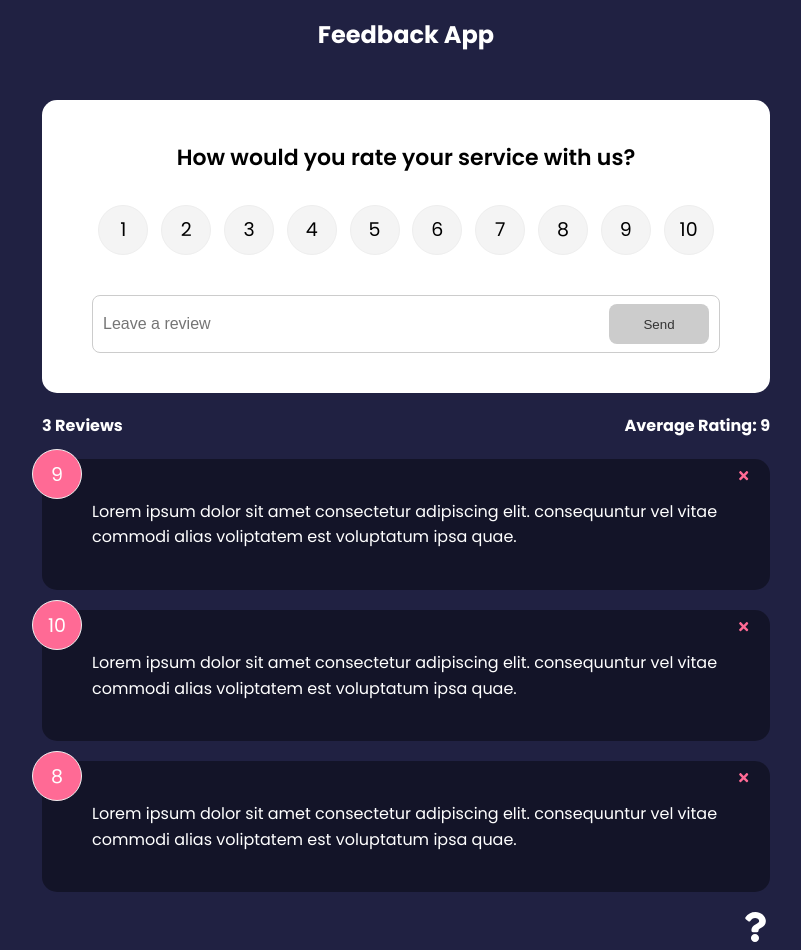
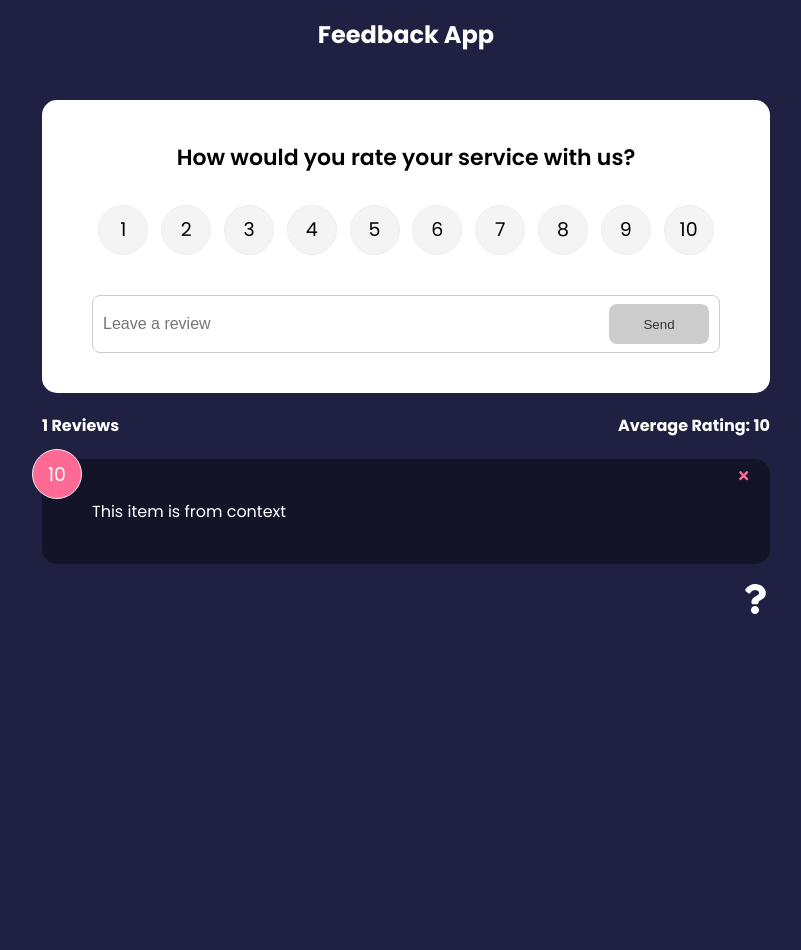
Before and after one commit to arakhm6/feedback-app, a React (Create React App) app: page / in a window 1280 px wide. Shown: the whole page, without its empty margins (234-1035 px from the left). After the commit the page ends 800 px from the top, so only its background shows below. Built offline with nearby package versions, Linux system fonts and the light colour scheme.

Commit message:
global state with the useContext

```diff
--- a/src/App.js
+++ b/src/App.js
@@ -36,11 +36,8 @@
               element={
                 <>
                   <FeedbackForm handleAdd={addFeedback} />
-                  <FeedbackStats feedback={feedback} />
-                  <FeedbackList
-                    feedback={feedback}
-                    handleDelete={deleteFeedback}
-                  />
+                  <FeedbackStats />
+                  <FeedbackList handleDelete={deleteFeedback} />
                 </>
               }
             ></Route>
--- a/src/components/FeedbackList.js
+++ b/src/components/FeedbackList.js
@@ -1,8 +1,11 @@
+import { useContext } from "react";
 import { motion, AnimatePresence } from "framer-motion";
-import PropTypes from "prop-types";
 import FeedbackItem from "./FeedbackItem";
+import FeedbackContext from "../context/FeedbackContext";
 
-function FeedbackList({ feedback, handleDelete }) {
+function FeedbackList({ handleDelete }) {
+  const { feedback } = useContext(FeedbackContext);
+
   if (!feedback || feedback.length === 0) {
     return <p>No Feedback Yet</p>;
   }
@@ -37,14 +40,4 @@
   // );
 }
 
-FeedbackList.propTypes = {
-  feedback: PropTypes.arrayOf(
-    PropTypes.shape({
-      id: PropTypes.number.isRequired,
-      text: PropTypes.string.isRequired,
-      rating: PropTypes.number.isRequired,
-    })
-  ),
-};
-
 export default FeedbackList;
--- a/src/components/FeedbackStats.js
+++ b/src/components/FeedbackStats.js
@@ -1,7 +1,10 @@
-import React from "react";
-import PropTypes from "prop-types";
+import { useContext } from "react";
+import FeedbackContext from "../context/FeedbackContext";
 
-function FeedbackStats({ feedback }) {
+function FeedbackStats() {
+  const { feedback } = useContext(FeedbackContext);
+
+  //calculating average ratings
   let average =
     feedback.reduce((acc, cur) => {
       return acc + cur.rating;
@@ -17,7 +20,4 @@
   );
 }
 
-FeedbackStats.propTypes = {
-  feedback: PropTypes.array.isRequired,
-};
 export default FeedbackStats;
```
